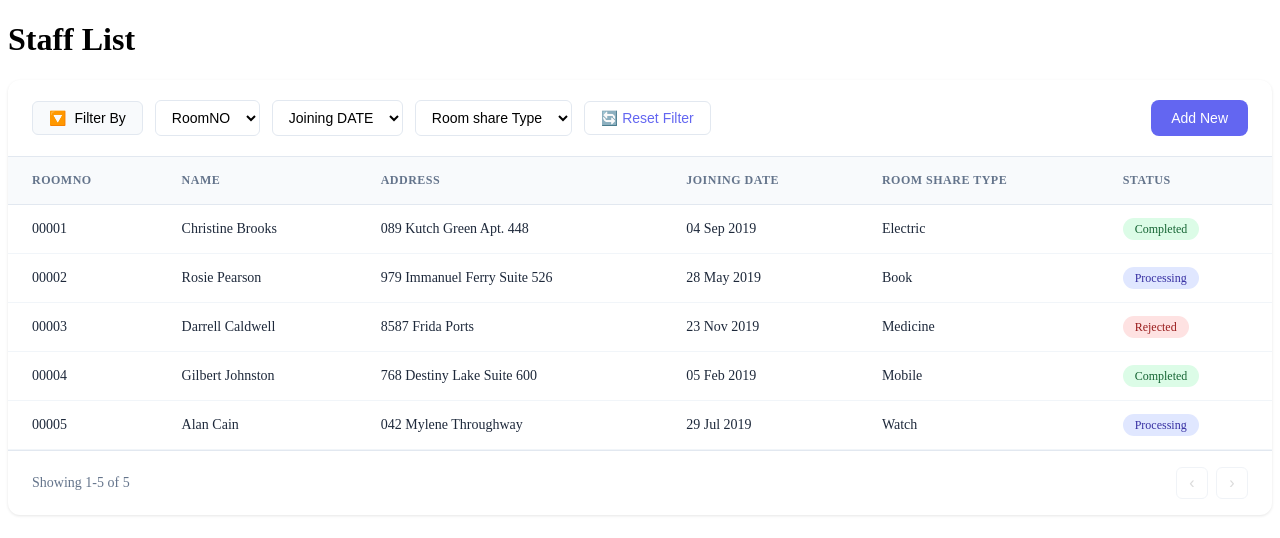
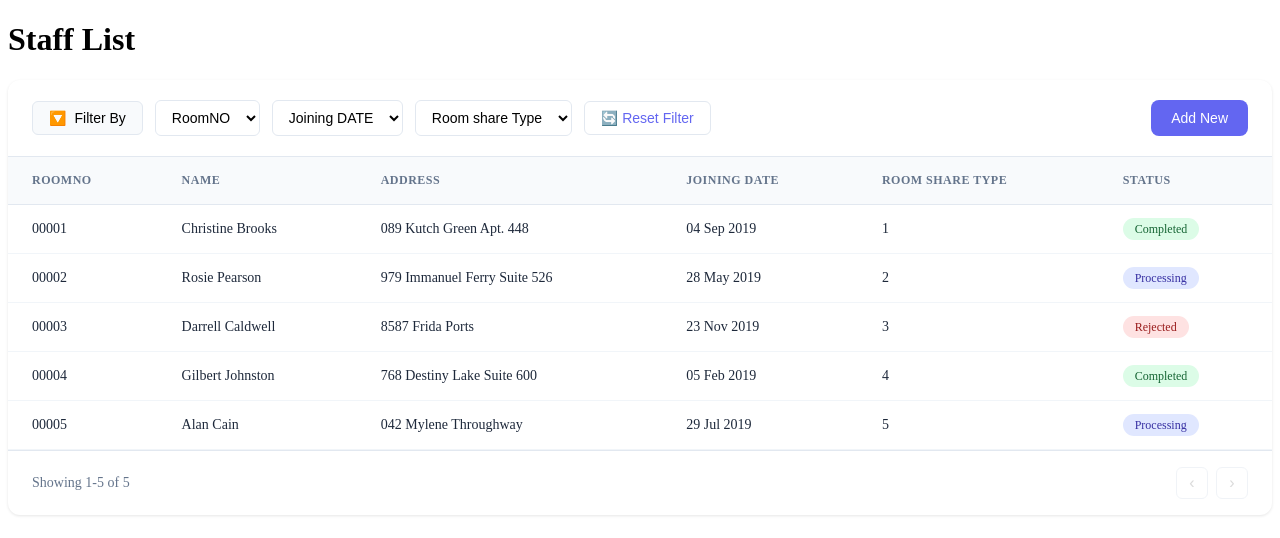
Before and after one commit to Yashlaxwani/PG_Platform, a Next.js app: page /StaffList in a window 1280 px wide. Shown: the top 538 px of the page. Built offline with nearby package versions, Linux system fonts and the light colour scheme.

Commit message:
changing staff page UI

```diff
--- a/src/pages/StaffList.js
+++ b/src/pages/StaffList.js
@@ -21,7 +21,7 @@ const StaffList = () => {
       name: "Christine Brooks",
       address: "089 Kutch Green Apt. 448",
       joiningDate: "04 Sep 2019",
-      roomShareType: "Electric",
+      roomShareType: "1",
       status: "Completed",
     },
     {
@@ -29,7 +29,7 @@ const StaffList = () => {
       name: "Rosie Pearson",
       address: "979 Immanuel Ferry Suite 526",
       joiningDate: "28 May 2019",
-      roomShareType: "Book",
+      roomShareType: "2",
       status: "Processing",
     },
     {
@@ -37,7 +37,7 @@ const StaffList = () => {
       name: "Darrell Caldwell",
       address: "8587 Frida Ports",
       joiningDate: "23 Nov 2019",
-      roomShareType: "Medicine",
+      roomShareType: "3",
       status: "Rejected",
     },
     {
@@ -45,7 +45,7 @@ const StaffList = () => {
       name: "Gilbert Johnston",
       address: "768 Destiny Lake Suite 600",
       joiningDate: "05 Feb 2019",
-      roomShareType: "Mobile",
+      roomShareType: "4",
       status: "Completed",
     },
     {
@@ -53,7 +53,7 @@ const StaffList = () => {
       name: "Alan Cain",
       address: "042 Mylene Throughway",
       joiningDate: "29 Jul 2019",
-      roomShareType: "Watch",
+      roomShareType: "5",
       status: "Processing",
     },
   ]
```
Also changed, not shown: 1 other file (tests, documents, lock files or other folders).
